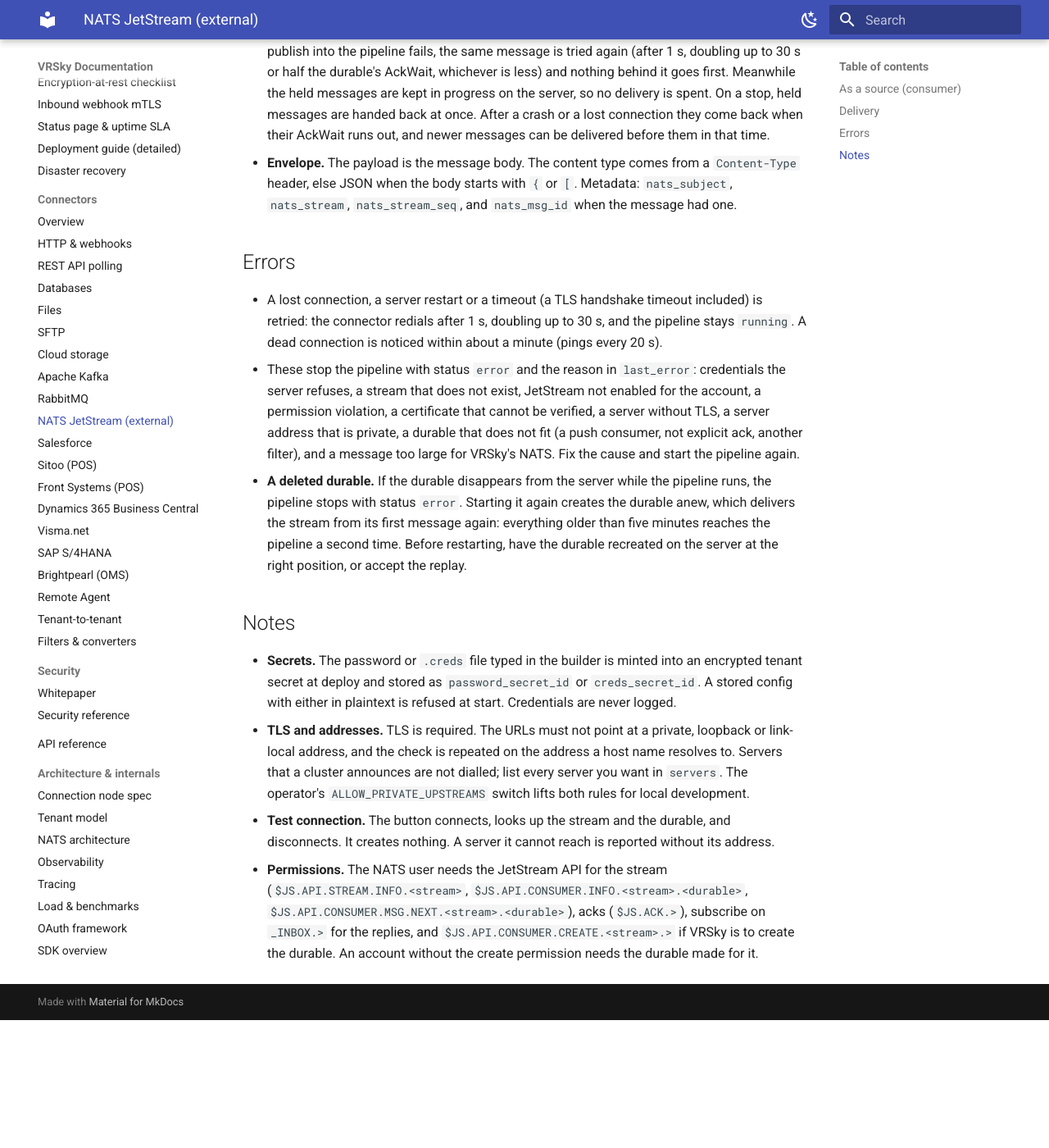
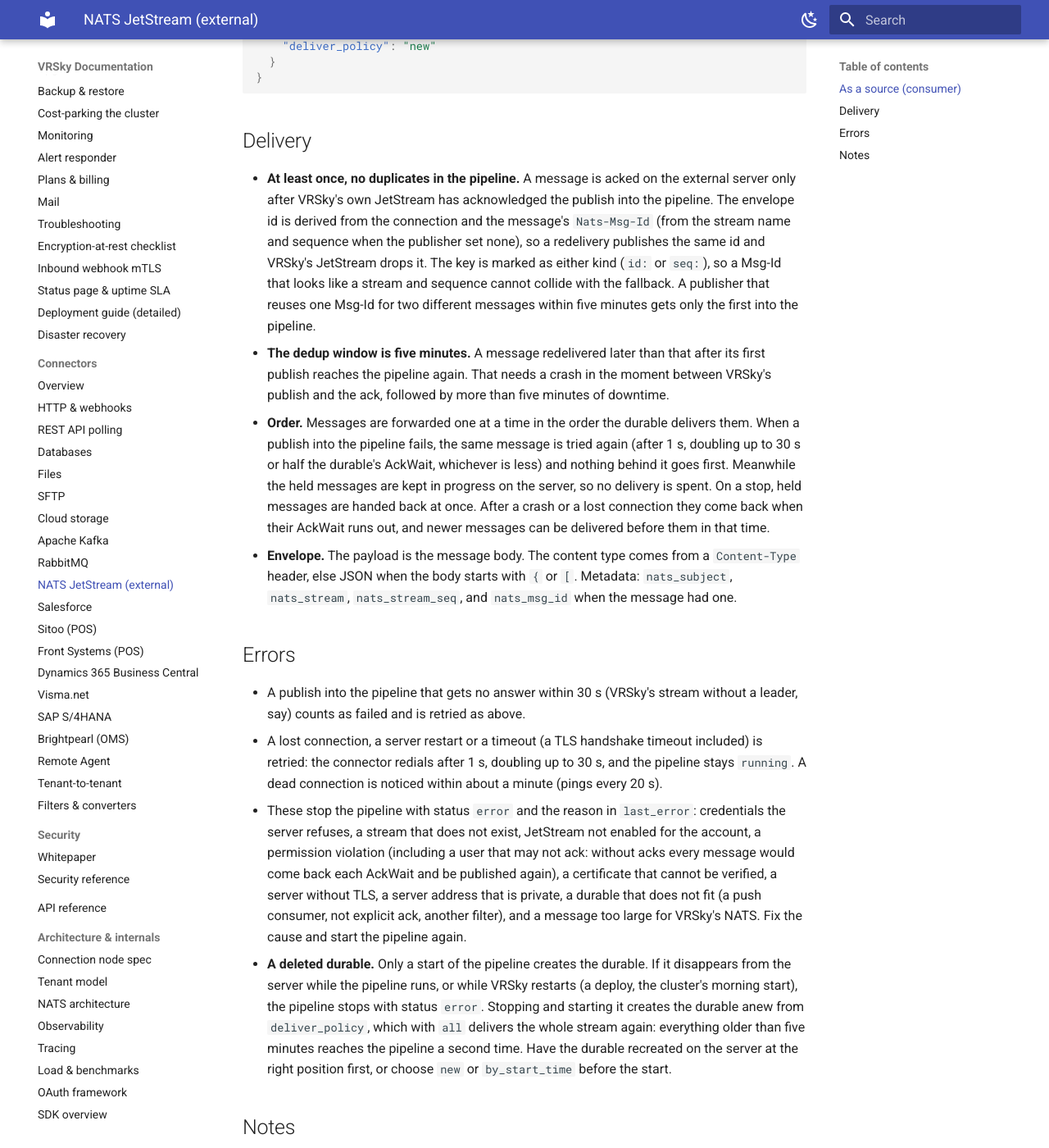
Before and after one commit to ValueRetail/vrsky, an MkDocs documentation site: the page built from docs/connectors/nats.md, in a window 1280 px wide and 1400 px high, scrolled down 1574 px. Shown: the whole window at 82% size. Built offline with MkDocs 1.6.1 and Material for MkDocs 9.7.7, drawn with Linux system fonts in a browser that asks for light colours; before the commit the page ends 2818 px from its top, so only the background shows below that; some of the changed text lies outside the part shown.

Commit message:
docs(nats): first-start warning, deliver policy, review round 2 in the plan, backlog issue numbers
Co-Authored-By: Claude Opus 5.5 <noreply@anthropic.com>

````diff
--- a/docs/connectors/nats.md
+++ b/docs/connectors/nats.md
@@ -6,6 +6,13 @@ built for Retailhero, which publishes `rh.evt.v1.<tenant>.<owner>.<event-type>`
 events and gives each tenant a partner account to read them from.
 
 VRSky's own NATS is internal and is not what this connector talks to.
+
+!!! warning "The first start reads the whole stream"
+    When VRSky creates the durable, `deliver_policy` decides where it starts.
+    The default, `all`, sends every message the stream still holds into the
+    pipeline on the first start: for a stream with months of events, months of
+    events. Use `new` to take only what arrives from now on, or
+    `by_start_time` to start at a point in time.
 
 ## As a source (consumer)
 
@@ -18,9 +25,11 @@ Config bullets:
   `nats://host:4222`, one per entry. No user name, password, path, query or
   comma in a URL.
 - `stream`: the JetStream stream to read.
-- `durable`: the durable consumer name. If it does not exist, VRSky creates it
-  (pull, explicit ack, deliver all, AckWait 30 s, unlimited redeliveries). An
-  existing durable is used as it is and never changed. If it has a
+- `durable`: the durable consumer name. If it does not exist, a start of the
+  pipeline creates it (pull, explicit ack, `deliver_policy`, AckWait 30 s,
+  unlimited redeliveries). Use one durable per connection: two connections
+  on one durable split its messages between them. An existing durable is
+  used as it is and never changed. If it has a
   MaxDeliver limit, the connector logs a warning: a connection loss or a
   crash spends a delivery, and the server drops a message once the limit is
   reached. Ask for MaxDeliver -1.
@@ -33,8 +42,16 @@ Config bullets:
   always as stored secrets.
 - `ca_cert` (optional): a PEM CA certificate, for a server whose certificate is
   not signed by a public CA.
+- `deliver_policy` (optional): where a durable VRSky creates starts. `all`
+  (default) is the whole stream, `new` only what arrives after the durable
+  exists, `by_start_time` the messages from `opt_start_time` (RFC 3339, e.g.
+  `2026-11-01T00:00:00Z`). It does nothing for an existing durable.
 - `batch_size` (optional): the most messages one pull takes, default 10, at
-  most 256.
+  most 256. The connector lowers it so that one pull holds at most 32 MiB:
+  the batch × the largest message the server (or the stream's
+  MaxMsgSize) allows. On a server with 1 MB messages that is 32; with 64 MB
+  messages, one at a time. It also stays within a durable's
+  MaxRequestBatch and MaxRequestExpires.
 
 ```json
 {
@@ -44,8 +61,9 @@ Config bullets:
     "auth_type": "creds",
     "creds_secret_id": "<secret id>",
     "stream": "RH_EVENTS",
-    "durable": "vrsky",
-    "filter_subject": "rh.evt.v1.acme.>"
+    "durable": "vrsky-acme-prices",
+    "filter_subject": "rh.evt.v1.acme.>",
+    "deliver_policy": "new"
   }
 }
 ```
@@ -57,7 +75,10 @@ Config bullets:
   publish into the pipeline. The envelope id is derived from the connection
   and the message's `Nats-Msg-Id` (from the stream name and sequence when the
   publisher set none), so a redelivery publishes the same id and VRSky's
-  JetStream drops it.
+  JetStream drops it. The key is marked as either kind (`id:` or `seq:`), so
+  a Msg-Id that looks like a stream and sequence cannot collide with the
+  fallback. A publisher that reuses one Msg-Id for two different messages
+  within five minutes gets only the first into the pipeline.
 - **The dedup window is five minutes.** A message redelivered later than that
   after its first publish reaches the pipeline again. That needs a crash in
   the moment between VRSky's publish and the ack, followed by more than five
@@ -77,23 +98,29 @@ Config bullets:
 
 ## Errors
 
+- A publish into the pipeline that gets no answer within 30 s (VRSky's
+  stream without a leader, say) counts as failed and is retried as above.
 - A lost connection, a server restart or a timeout (a TLS handshake timeout
   included) is retried: the connector redials after 1 s, doubling up to
   30 s, and the pipeline stays `running`. A dead connection is noticed
   within about a minute (pings every 20 s).
 - These stop the pipeline with status `error` and the reason in `last_error`:
   credentials the server refuses, a stream that does not exist, JetStream not
-  enabled for the account, a permission violation, a certificate that cannot
+  enabled for the account, a permission violation (including a user that may
+  not ack: without acks every message would come back each AckWait and be
+  published again), a certificate that cannot
   be verified, a server without TLS, a server address that is private, a
   durable that does not fit (a push consumer, not explicit ack, another
   filter), and a message too large for VRSky's NATS. Fix the cause and start
   the pipeline again.
-- **A deleted durable.** If the durable disappears from the server while the
-  pipeline runs, the pipeline stops with status `error`. Starting it again
-  creates the durable anew, which delivers the stream from its first message
-  again: everything older than five minutes reaches the pipeline a second
-  time. Before restarting, have the durable recreated on the server at the
-  right position, or accept the replay.
+- **A deleted durable.** Only a start of the pipeline creates the durable. If
+  it disappears from the server while the pipeline runs, or while VRSky
+  restarts (a deploy, the cluster's morning start), the pipeline stops with
+  status `error`. Stopping and starting it creates the durable anew from
+  `deliver_policy`, which with `all` delivers the whole stream again:
+  everything older than five minutes reaches the pipeline a second time.
+  Have the durable recreated on the server at the right position first, or
+  choose `new` or `by_start_time` before the start.
 
 ## Notes
 
--- a/docs/guide/connectors-and-nodes.md
+++ b/docs/guide/connectors-and-nodes.md
@@ -27,7 +27,7 @@ An Input is the start of your pipeline. It reads data from a source, such as:
 - a file or CSV,
 - an SFTP server,
 - cloud storage,
-- Apache Kafka or RabbitMQ,
+- Apache Kafka, RabbitMQ or an external NATS JetStream,
 - Salesforce,
 - or another workspace.
 
--- a/docs/llms-full.txt
+++ b/docs/llms-full.txt
@@ -331,7 +331,7 @@ An Input is the start of your pipeline. It reads data from a source, such as:
 - a file or CSV,
 - an SFTP server,
 - cloud storage,
-- Apache Kafka or RabbitMQ,
+- Apache Kafka, RabbitMQ or an external NATS JetStream,
 - Salesforce,
 - or another workspace.
 
````
Also changed, not shown: plans/backlog.md (+14 -13 lines), plans/issue-814-nats-consumer.md (+33 -5 lines).
